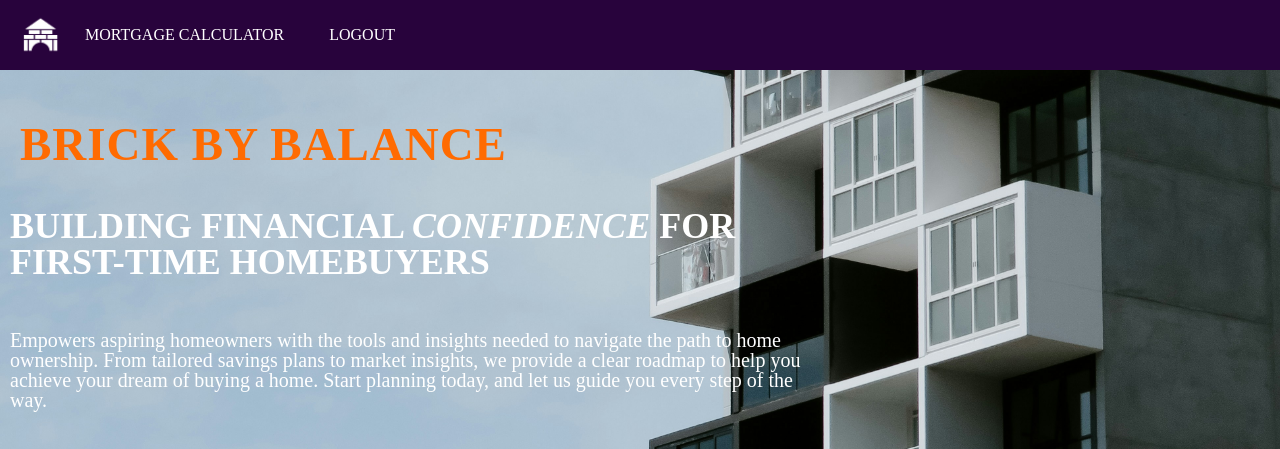
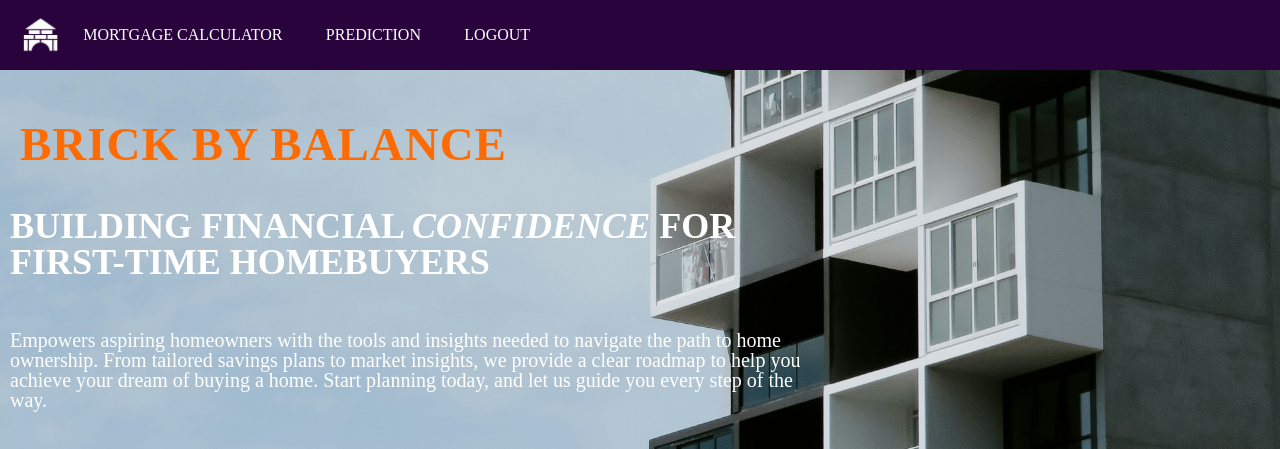
Before and after one commit to ujesh-sakariya/BrickByBalance, a Flask app: page / in a window 1280 px wide; the page is wider, and only the part inside the window is pictured. Shown: the top 449 px of that part. Run offline with Flask 3, Linux system fonts and the light colour scheme; a user stored in the database is signed in; some libraries are stand-ins or nearby versions.

Commit message:
layout edit

```diff
--- a/templates/layout.html
+++ b/templates/layout.html
@@ -15,7 +15,9 @@
                 <img src ="{{url_for('static',filename='logo.png')}}" width ='40' height = '30' alt="">
             {% if session.name %}
                 <a id="" href="/mortgageCalculator">MORTGAGE CALCULATOR</a>
+                <a id="" href="/prediciton">PREDICTION</a>
                 <a id="" href="/logout">LOGOUT</a>
+
             {% else %}
                     <a id="" href="/">HOME</a>
                     <a id="" href="/login">LOGIN</a>
```
